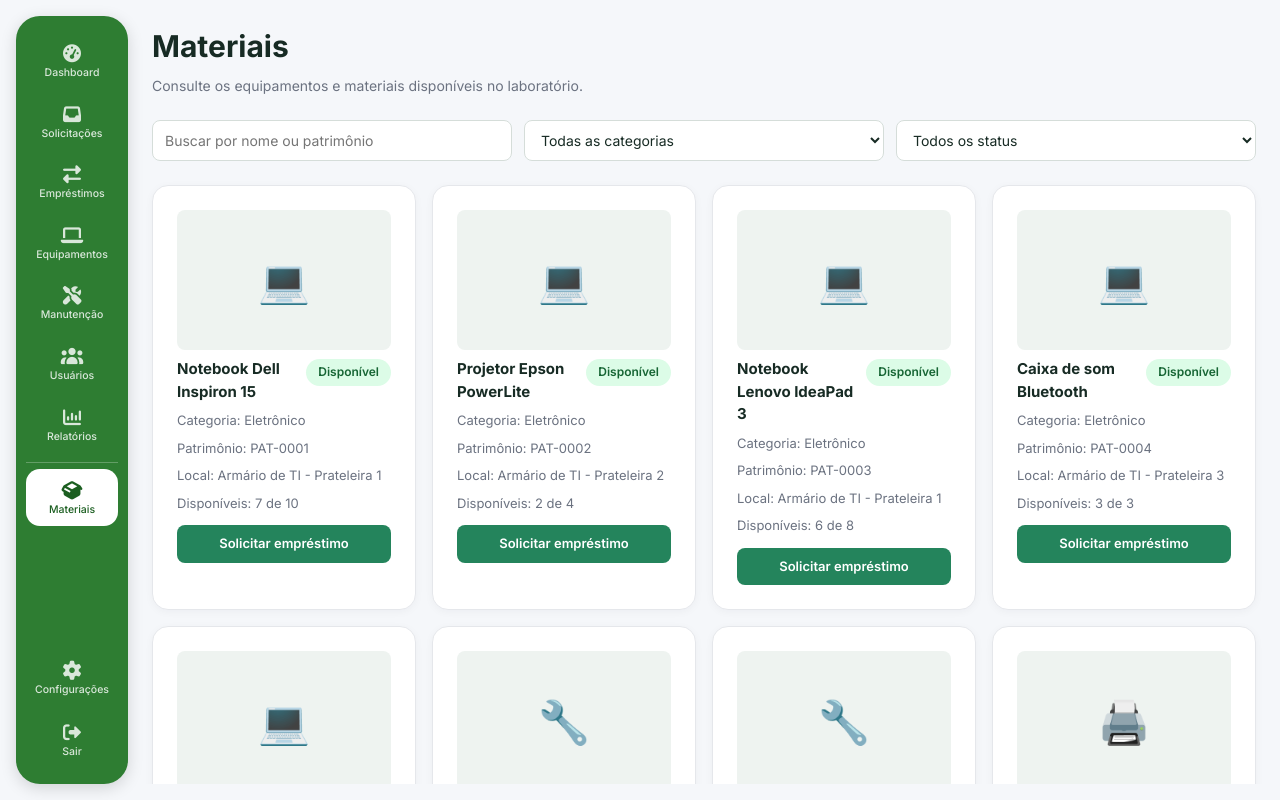
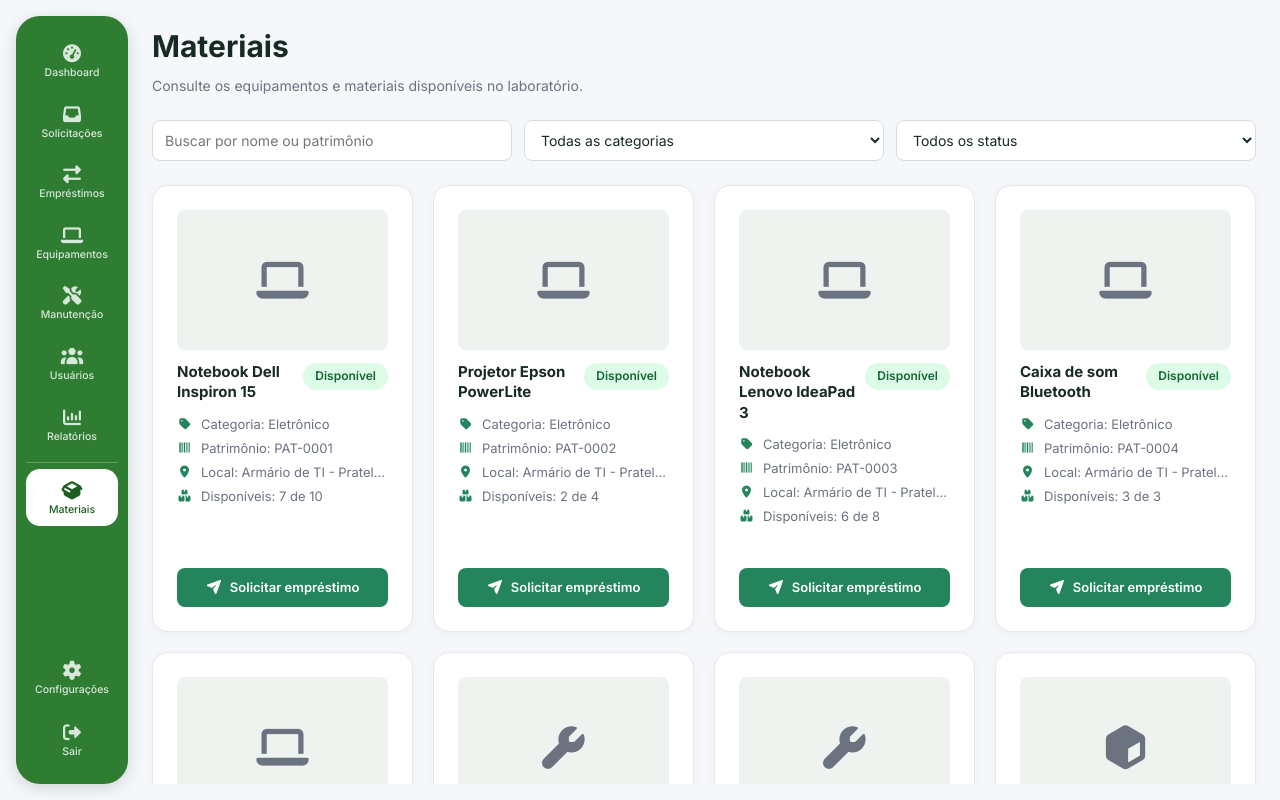
Before and after one commit to liamelliotz/fab, an Angular app in the folder frontend/: page /materiais in a window 1280 px wide. Built offline with nearby package versions, Linux system fonts and the light colour scheme; sample sign-in values are in the browser's storage.

Commit message:
feat(materiais): icones Font Awesome e cards alinhados com mesma altura

```diff
--- a/frontend/src/app/features/equipamentos/components/equipamento-card/equipamento-card.css
+++ b/frontend/src/app/features/equipamentos/components/equipamento-card/equipamento-card.css
@@ -1,15 +1,23 @@
 :host {
   display: block;
   min-width: 0;
+  height: 100%;
+}
+
+app-card,
+.equip {
+  height: 100%;
 }
 
 .equip {
   display: flex;
   flex-direction: column;
-  gap: 8px;
+  gap: 12px;
 }
 
 .equip__foto {
+  display: block;
+  flex: none;
   width: 100%;
   height: 140px;
   object-fit: cover;
@@ -30,6 +38,7 @@
   align-items: flex-start;
   justify-content: space-between;
   gap: 8px;
+  min-height: 40px; /* reserva 2 linhas de nome: os blocos abaixo ficam na mesma altura */
 }
 
 .equip__nome {
@@ -37,24 +46,65 @@
   color: #172b24;
   font-size: 15px;
   font-weight: 700;
+  line-height: 1.35;
+  overflow-wrap: anywhere;
 }
 
-.equip__info {
+.equip__dados {
+  display: flex;
+  flex-direction: column;
+  gap: 6px;
   margin: 0;
+  padding: 0;
+  list-style: none;
+}
+
+.equip__dados li {
+  display: grid;
+  grid-template-columns: 16px minmax(0, 1fr);
+  align-items: center;
+  gap: 8px;
   color: #6b7280;
   font-size: 13px;
+  line-height: 1.4;
+}
+
+.equip__dados i {
+  color: #24845c;
+  font-size: 12px;
+  text-align: center;
+}
+
+.equip__dados span {
+  overflow: hidden;
+  text-overflow: ellipsis;
+  white-space: nowrap;
+}
+
+.equip__rodape {
+  display: flex;
+  flex-direction: column;
+  gap: 8px;
+  margin-top: auto;
+  padding-top: 4px;
 }
 
 .equip__aviso {
+  display: flex;
+  align-items: center;
+  gap: 6px;
   margin: 0;
   color: #b45309;
   font-size: 12px;
   font-weight: 600;
 }
+
 .equip__btn {
-  display: block;
-  margin-top: 4px;
-  padding: 9px 12px;
+  display: flex;
+  align-items: center;
+  justify-content: center;
+  gap: 8px;
+  padding: 10px 12px;
   border-radius: 8px;
   background: #24845c;
   color: #fff;
@@ -68,3 +118,15 @@
 .equip__btn:hover {
   background: #1d6e4d;
 }
+
+.equip__btn:focus-visible {
+  outline: 2px solid #1d6e4d;
+  outline-offset: 2px;
+}
+
+.equip__btn--off,
+.equip__btn--off:hover {
+  background: #eef1ef;
+  color: #8a948e;
+  cursor: not-allowed;
+}
--- a/frontend/src/app/features/equipamentos/components/equipamento-card/equipamento-card.html
+++ b/frontend/src/app/features/equipamentos/components/equipamento-card/equipamento-card.html
@@ -3,7 +3,9 @@
     @if (equipamento.fotoUrl) {
       <img class="equip__foto" [src]="equipamento.fotoUrl" [alt]="equipamento.nome" />
     } @else {
-      <div class="equip__foto equip__foto--vazia" aria-hidden="true">{{ icone }}</div>
+      <div class="equip__foto equip__foto--vazia" aria-hidden="true">
+        <i class="fa-solid {{ icone }}"></i>
+      </div>
     }
 
     <div class="equip__topo">
@@ -11,15 +13,34 @@
       <app-badge-status [status]="statusBadge" />
     </div>
 
-    <p class="equip__info">Categoria: {{ nomeCategoria }}</p>
-    <p class="equip__info">Patrimônio: {{ equipamento.codigoPatrimonio }}</p>
-    <p class="equip__info">Local: {{ equipamento.localizacao }}</p>
-    <p class="equip__info">
+    <ul class="equip__dados">
+      <li>
+        <i class="fa-solid fa-tag" aria-hidden="true"></i>
+        <span>Categoria: {{ nomeCategoria }}</span>
+      </li>
+      <li>
+        <i class="fa-solid fa-barcode" aria-hidden="true"></i>
+        <span>Patrimônio: {{ equipamento.codigoPatrimonio }}</span>
+      </li>
+      <li>
+        <i class="fa-solid fa-location-dot" aria-hidden="true"></i>
+        <span [title]="equipamento.localizacao">Local: {{ equipamento.localizacao }}</span>
+      </li>
+      <li>
+        <i class="fa-solid fa-boxes-stacked" aria-hidden="true"></i>
+        <span>
           Disponíveis: {{ equipamento.quantidadeDisponivel }} de {{ equipamento.quantidadeTotal }}
+        </span>
+      </li>
+    </ul>
+
+    <!-- Rodapé sempre colado embaixo: todos os cards terminam alinhados -->
+    <div class="equip__rodape">
+      @if (equipamento.requerTreinamento) {
+        <p class="equip__aviso">
+          <i class="fa-solid fa-triangle-exclamation" aria-hidden="true"></i>
+          Requer treinamento
         </p>
-
-    @if (equipamento.requerTreinamento) {
-      <p class="equip__aviso">Requer treinamento</p>
       }
       @if (podeSolicitar) {
         <a
@@ -27,8 +48,15 @@
           routerLink="/meus-emprestimos/nova"
           [queryParams]="{ equipamento: equipamento.id }"
         >
+          <i class="fa-solid fa-paper-plane" aria-hidden="true"></i>
           Solicitar empréstimo
         </a>
+      } @else {
+        <span class="equip__btn equip__btn--off" aria-disabled="true">
+          <i class="fa-solid fa-ban" aria-hidden="true"></i>
+          Indisponível
+        </span>
       }
+    </div>
   </article>
 </app-card>
--- a/frontend/src/app/features/equipamentos/components/equipamento-card/equipamento-card.ts
+++ b/frontend/src/app/features/equipamentos/components/equipamento-card/equipamento-card.ts
@@ -28,13 +28,14 @@ const NOME_CATEGORIA: Record<CategoriaEquipamento, string> = {
   outros: 'Outros',
 };
 
+// Classes do Font Awesome para cada categoria
 const ICONE_CATEGORIA: Record<CategoriaEquipamento, string> = {
-  ferramenta: '🔧',
-  eletronico: '💻',
-  impressora_3d: '🖨️',
-  corte_laser: '✂️',
-  consumivel: '📦',
-  outros: '🧰',
+  ferramenta: 'fa-wrench',
+  eletronico: 'fa-laptop',
+  impressora_3d: 'fa-cube',
+  corte_laser: 'fa-scissors',
+  consumivel: 'fa-box',
+  outros: 'fa-toolbox',
 };
 
 @Component({
--- a/frontend/src/app/features/equipamentos/lista/equipamento-lista.css
+++ b/frontend/src/app/features/equipamentos/lista/equipamento-lista.css
@@ -25,8 +25,10 @@
 
 .lista__grade {
   display: grid;
-  grid-template-columns: repeat(auto-fill, minmax(240px, 1fr));
-  gap: 16px;
+  grid-template-columns: repeat(auto-fill, minmax(260px, 1fr));
+  grid-auto-rows: 1fr; /* todas as linhas da grade com a mesma altura */
+  align-items: stretch;
+  gap: 20px;
 }
 
 .lista__vazio {
```
Lines whose indentation alone changed are shown as unchanged.
